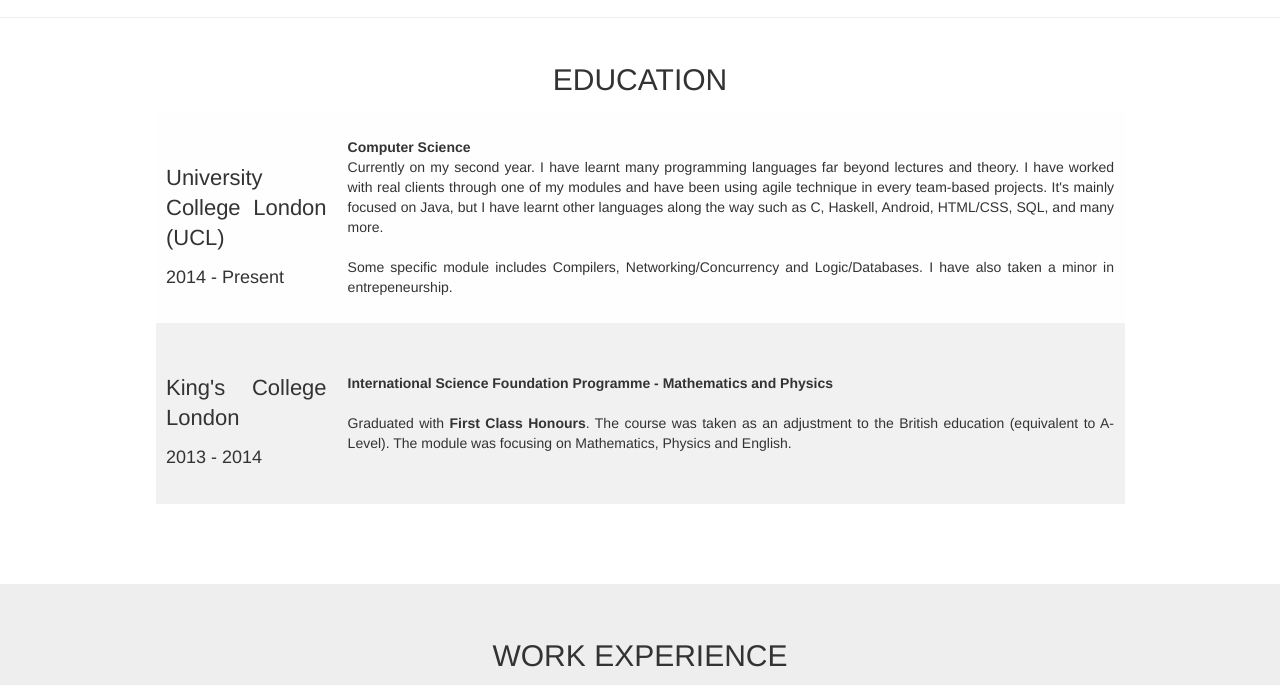
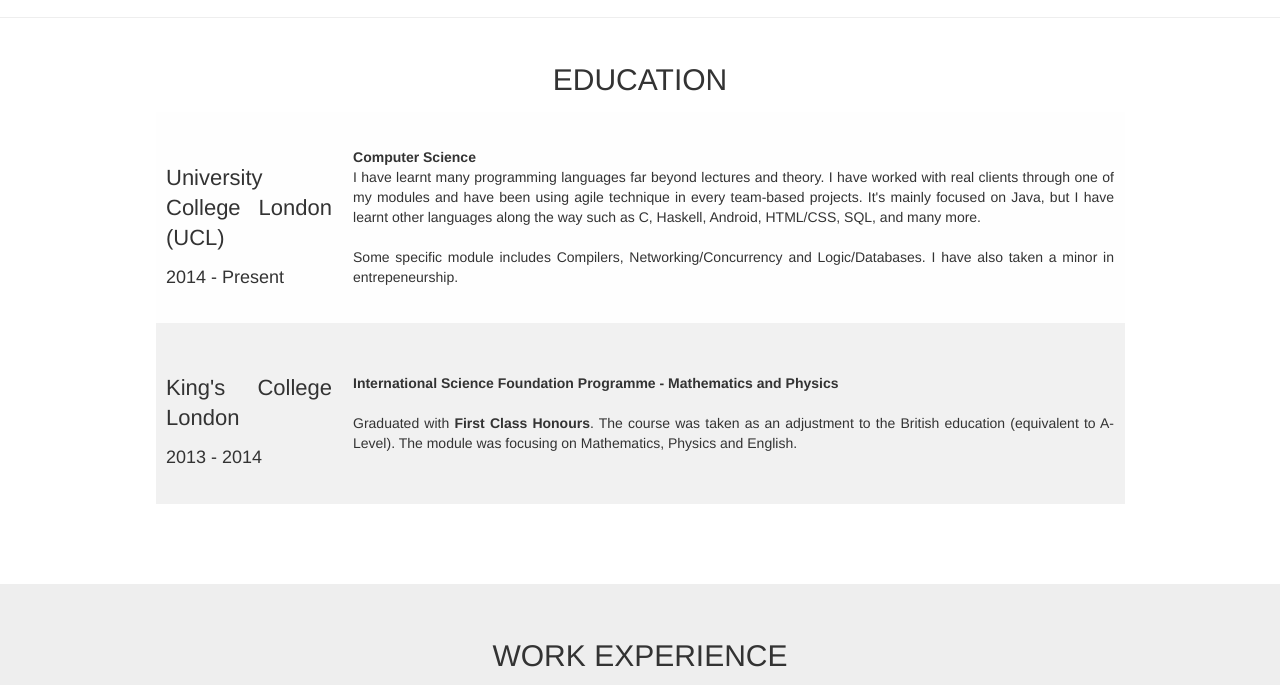
Before and after one commit to arvikachristy/arvikachristy.github.io, a plain HTML site: page index.html in a window 1280 px wide. Shown: the part 1168-1853 px from the top of the page. Drawn offline with Linux system fonts and the light colour scheme.

Commit message:
Edit some paragraph :pencil:

```diff
--- a/index.html
+++ b/index.html
@@ -117,7 +117,7 @@
                             <td><h4>University College London (UCL)</h4>
                             <h5>2014 - Present</h5></td>
                             <td><b>Computer Science</b><br>
-                                Currently on my second year. I have learnt many programming languages far beyond lectures and theory. I have worked with real clients through one of my modules and have been using agile technique in every team-based projects. It's mainly focused on Java, but I have learnt other languages along the way such as C, Haskell, Android, HTML/CSS, SQL, and many more.
+                                I have learnt many programming languages far beyond lectures and theory. I have worked with real clients through one of my modules and have been using agile technique in every team-based projects. It's mainly focused on Java, but I have learnt other languages along the way such as C, Haskell, Android, HTML/CSS, SQL, and many more.
                                 <br><br>
                                 Some specific module includes Compilers, Networking/Concurrency and Logic/Databases. I have also taken a minor in entrepeneurship.</td>
                           </tr>
```
